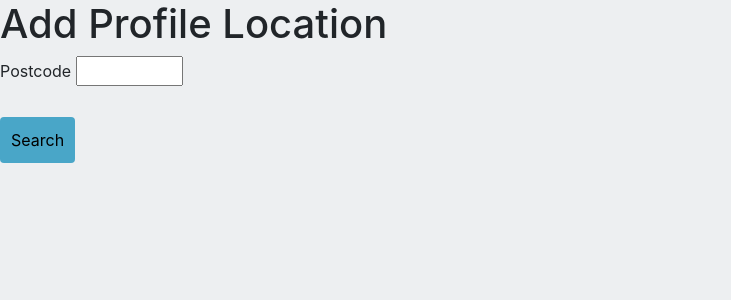
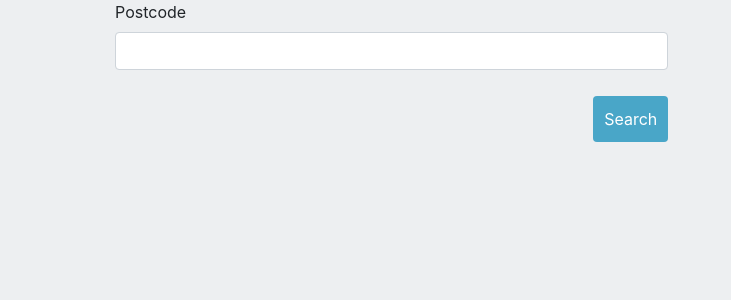
Before and after one commit to ashley190/T4A2-deployment-exercise, a Flask app: page /web/profile/locationsearch in a window 1280 px wide. Shown: the part 87-387 px from the top of the page, without its empty margins (0-731 px from the left). Run offline with Flask 2, Linux system fonts and the light colour scheme; the visitor is signed in with stand-in values (Sample User, id 1); parts of the project's set-up code (start-up, migrations or seed data) failed here and were passed over; some libraries are stand-ins or nearby versions; some web fonts are replaced.

Commit message:
styled add profile location page

```diff
--- a/src/templates/locations.html
+++ b/src/templates/locations.html
@@ -1,41 +1,48 @@
 {% extends "base.html" %}
 {% block content %}
 
-<h1>Add Profile Location</h1>
-<form method="POST" action="{{ url_for('profile.profile_locations') }}">
+<div class="add-name">
+    <form class="form-horizontal" method="POST" action="{{ url_for('profile.profile_locations') }}">
         {{ form.csrf_token }}
 
-    <fieldset class="form-field">
-        {{ form.postcode.label }}
-        {{ form.postcode() }}
-    </fieldset>
-
-    {{ form.submit }}
+        <div class="form-group">
+            {{ form.postcode.label(class="col-sm-2") }}
+            <div class="col-sm-10">
+                {{ form.postcode(class="form-control") }}
+                {{ form.submit(class="btn btn-primary add-name") }}
+        </div>
     </form>
-
+</div>
 {% if data %}
-    <table>
+    <div>
+        <div class="table-responsive location-table">
+            <table class="table">
                 <thead>
+                    <tr>
                         <th>Postcode</th>
                         <th>Suburb</th>
                         <th>State</th>
                         <th></th>
+                    </tr>
                 </thead>
+                <tbody>
                     {% for location in data %}
                     <tr>
                         <td>{{ location["postcode"] }}</td>
                         <td>{{ location["name"] }}</td>
                         <td>{{ location["state"]["abbreviation"] }}</td>
                         <td>
-                <button>
                             <form method="POST" action="{{ url_for('profile.add_location', postcode=location['postcode'], suburb=location['name'], state=location['state']['abbreviation']) }}">
                                 {{ form2.csrf_token }}
-                        {{ form2.submit }}
+                                {{ form2.submit(class="btn btn-primary add-location") }}
                             </form>
-                </button>
                         </td>
                     </tr>
                     {% endfor %}
+                </tbody>
             </table>
+        </div>
+    </div>
 {% endif %}
+
 {% endblock %}
```
Also changed, not shown: src/templates/image_upload.html (+0 -16 lines). Lines whose indentation alone changed are shown as unchanged.
